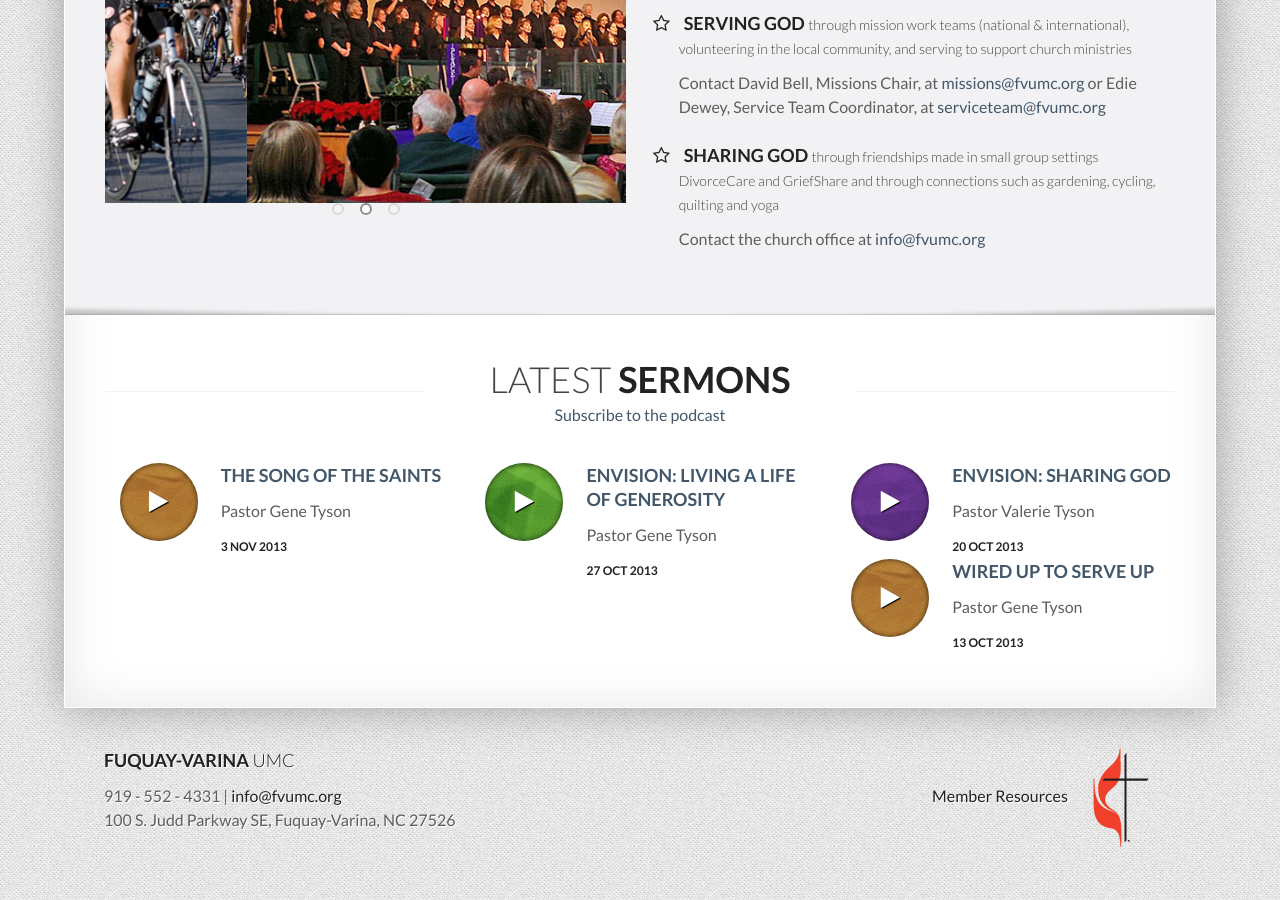
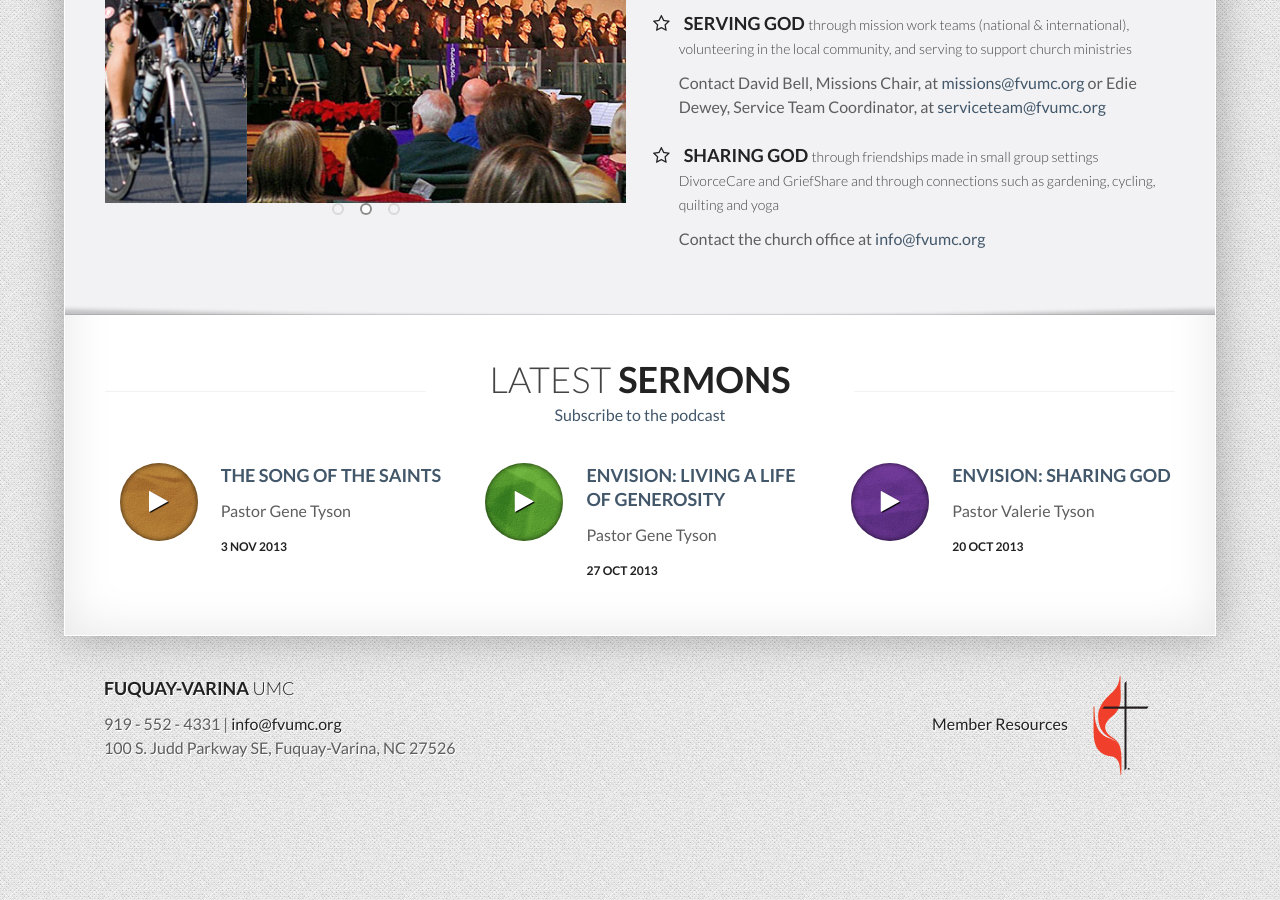
Before and after one commit to fvumc/fvumc.github.io, a Jekyll site: the page built from index.html, in a window 1280 px wide and 900 px high, scrolled down 2992 px. Built offline with Jekyll 4.4.1, drawn with Linux system fonts in a browser that asks for light colours; Markdown is read by kramdown in place of the engine named in the settings.

Commit message:
updated podcast section on homepage

```diff
--- a/index.html
+++ b/index.html
@@ -316,33 +316,6 @@ title: Fuquay-Varina United Methodist Church
               </div>
             </li>
 
-
-            <li class="span4">
-              <div class="row-fluid">
-                <div class="span4">
-                  <div class="round-box box-small">
-                    <a class="box-inner" href="http://audio.fvumc.org/Wired_Up_to_Serve_Up.mp3">
-                      <img alt="some image" class="img-circle" src="images/Color-Block-Orange.jpg">
-                      <i class='icon-play'></i>
-                    </a>
-                  </div>
-                </div>
-                <div class="span8">
-                  <h3>
-                    <a href="http://audio.fvumc.org/Wired_Up_to_Serve_Up.mp3">
-                      Wired Up to Serve Up
-                    </a>
-                  </h3>
-                  <p>
-                    Pastor Gene Tyson
-                  </p>
-                    <h5>
-                    13 Oct 2013
-                  </h5>
-                </div>
-              </div>
-            </li>
-
           </ul>
         </div>
       </section>
```
